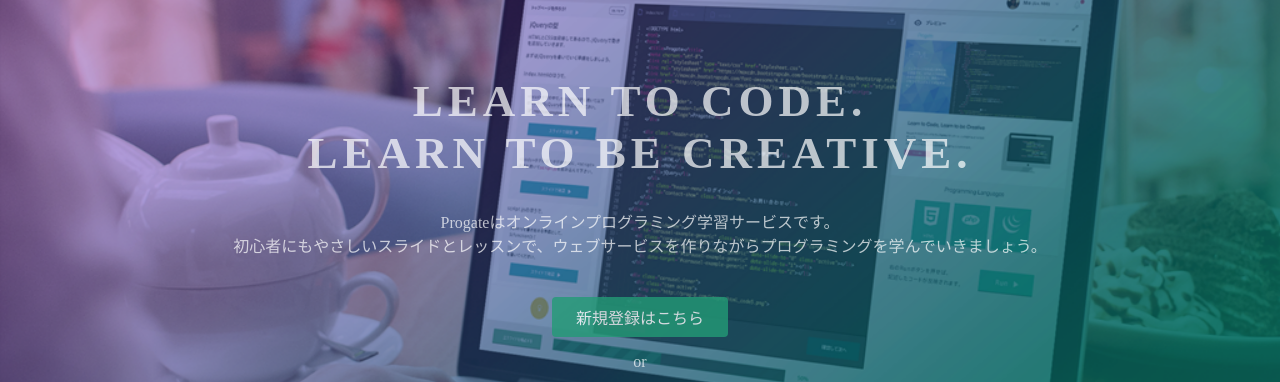
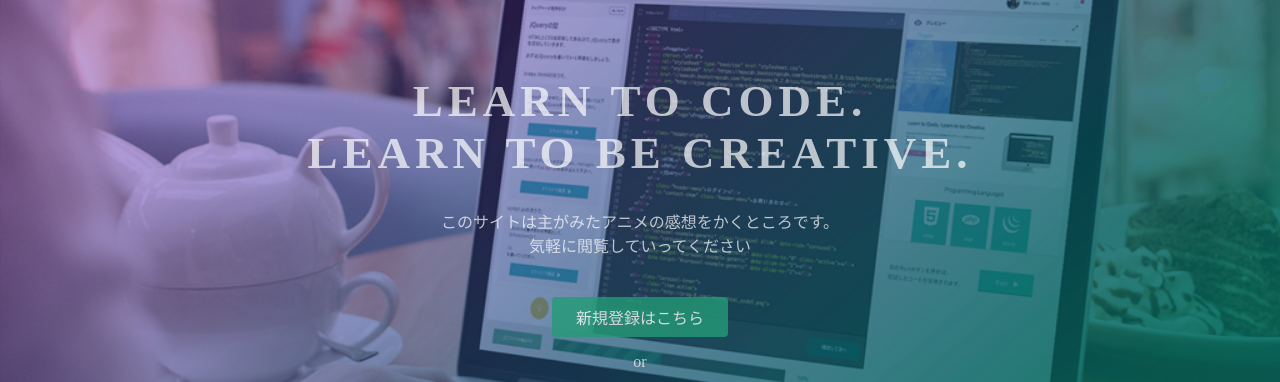
Before and after one commit to takumi3121/takumi3121.github.io, a plain HTML site: page index.html in a window 1280 px wide. Shown: the part 135-517 px from the top of the page. Drawn offline with Linux system fonts and the light colour scheme.

Commit message:
Update index.html

```diff
--- a/index.html
+++ b/index.html
@@ -24,7 +24,7 @@
   <div class="top-wrapper">
     <div class="container">
       <h1>LEARN TO CODE.<br>LEARN TO BE CREATIVE.</h1>
-      <p>Progateはオンラインプログラミング学習サービスです。<br>初心者にもやさしいスライドとレッスンで、ウェブサービスを作りながらプログラミングを学んでいきましょう。</p>
+      <p>このサイトは主がみたアニメの感想をかくところです。<br>気軽に閲覧していってください</p>
       <div class="btn-wrapper">
         <a href="#" class="btn signup">新規登録はこちら</a>
         <p>or</p>
```
